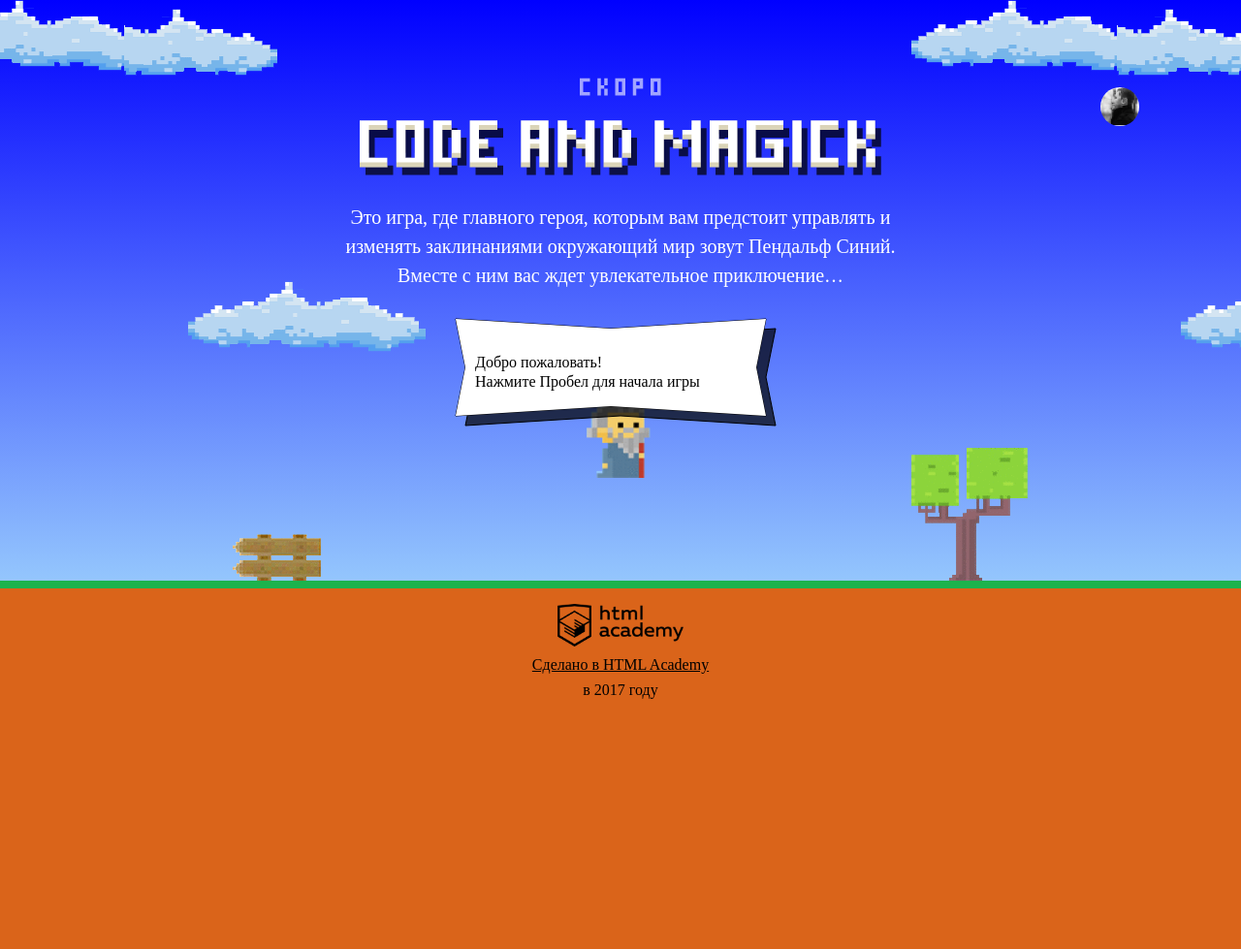
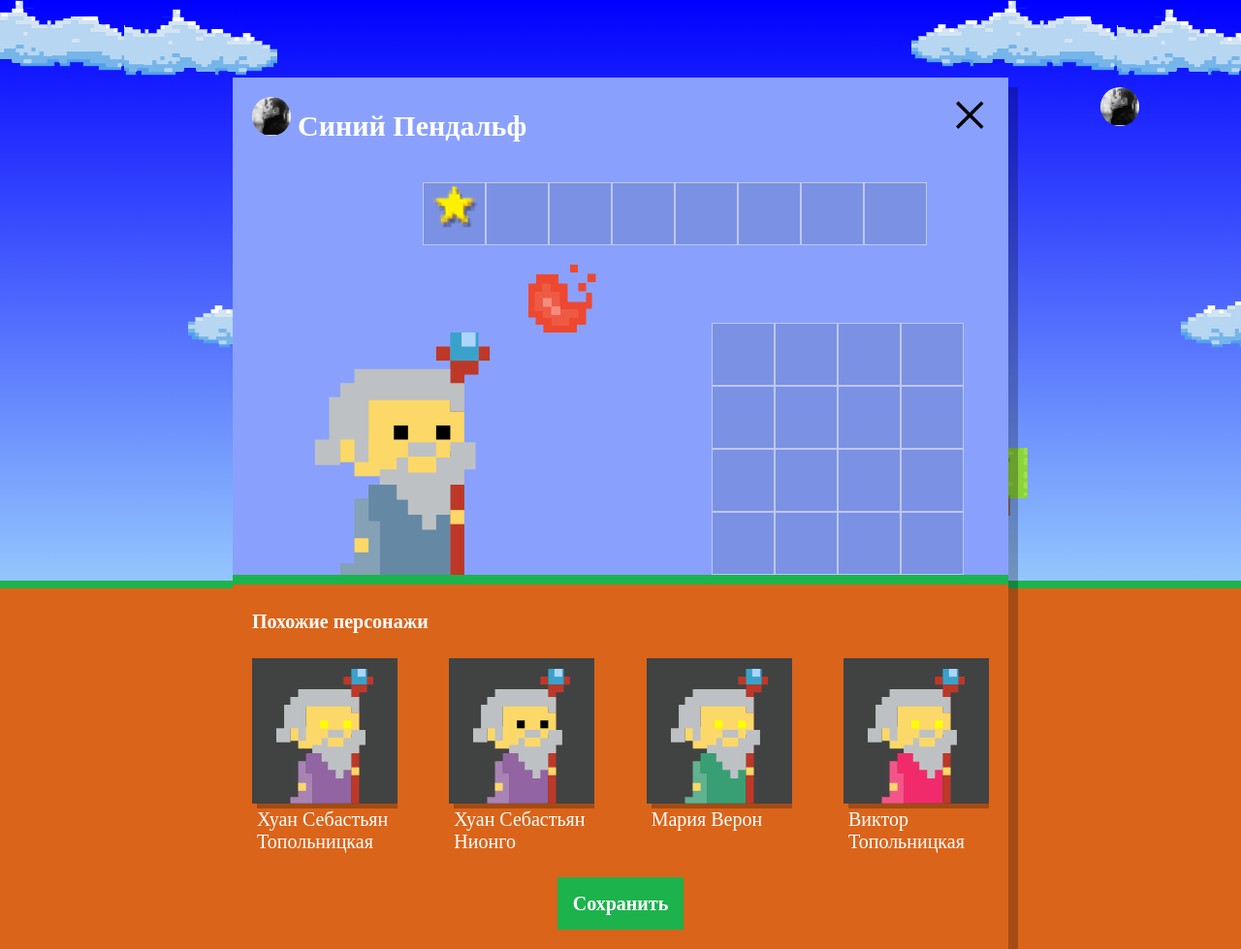
Before and after one commit to randomrationalizer/407511-code-and-magick, a website: page index.html in a window 1280 px wide. Shown: the whole page at 97% size. Before the commit the page ends 800 px from the top, so only its background shows below. Drawn offline with Linux system fonts and the light colour scheme; a web font is replaced by a local one.

Commit message:
Учебный проект: нас орда

```diff
--- a/index.html
+++ b/index.html
@@ -198,6 +198,7 @@
   };
 </script>
 <script src="js/stat.js"></script>
+<script src="js/setup.js"></script>
 <script src="js/game.js"></script>
 </body>
 </html>
--- /dev/null
+++ b/js/setup.js
@@ -0,0 +1,48 @@
+'use strict';
+
+var WIZARD_NAMES = ['Иван', 'Хуан Себастьян', 'Мария', 'Кристоф', 'Виктор', 'Юлия', 'Люпита', 'Вашингтон'];
+var WIZARD_SURNAMES = ['да Марья', 'Верон', 'Мирабелла', 'Вальц', 'Онопко', 'Топольницкая', 'Нионго', 'Ирвинг'];
+var COAT_COLORS = ['rgb(101, 137, 164)', 'rgb(241, 43, 107)', 'rgb(146, 100, 161)', 'rgb(56, 159, 117)', 'rgb(215, 210, 55)', 'rgb(0, 0, 0)'];
+var EYES_COLORS = ['black', 'red', 'blue', 'yellow', 'green'];
+var wizardsCount = 4;
+
+var userProfile = document.querySelector('.setup');
+userProfile.classList.remove('hidden');
+
+// Функция, создающая массив случайно сгенерированных объектов
+var createWizardsArray = function (names, surnames, coats, eyes, count) {
+  var wizardsArray = [];
+  for (var i = 0; i < count; i++) {
+    var wizard = {};
+    wizard.name = names[Math.floor(Math.random() * (names.length - 1))] + ' ' + surnames[Math.floor(Math.random() * (surnames.length - 1))];
+    wizard.coatColor = coats[Math.floor(Math.random() * (coats.length - 1))];
+    wizard.eyesColor = eyes[Math.floor(Math.random() * (eyes.length - 1))];
+    wizardsArray[i] = wizard;
+  }
+  return wizardsArray;
+};
+
+// Функция, создающая DOM-элемент волшебника на основе шаблона и элемента из массива волшебников
+var createWizardElement = function (wizard) {
+  var wizardElement = similarWizardTemplate.cloneNode(true);
+  wizardElement.querySelector('.setup-similar-label').textContent = wizard.name;
+  wizardElement.querySelector('.wizard-coat').style.fill = wizard.coatColor;
+  wizardElement.querySelector('.wizard-eyes').style.fill = wizard.eyesColor;
+  return wizardElement;
+};
+
+// Функция, отрисовывающая сгенерированные элементы в блок .setup-similar-list
+var renderSimilarList = function (arr) {
+  var fragment = document.createDocumentFragment();
+  for (var i = 0; i < arr.length; i++) {
+    fragment.appendChild(createWizardElement(arr[i]));
+  }
+  similarListElement.appendChild(fragment);
+};
+
+var similarListElement = userProfile.querySelector('.setup-similar-list');
+var similarWizardTemplate = document.querySelector('#similar-wizard-template').content.querySelector('.setup-similar-item');
+var wizardsList = createWizardsArray(WIZARD_NAMES, WIZARD_SURNAMES, COAT_COLORS, EYES_COLORS, wizardsCount);
+renderSimilarList(wizardsList);
+
+userProfile.querySelector('.setup-similar').classList.remove('hidden');
```
